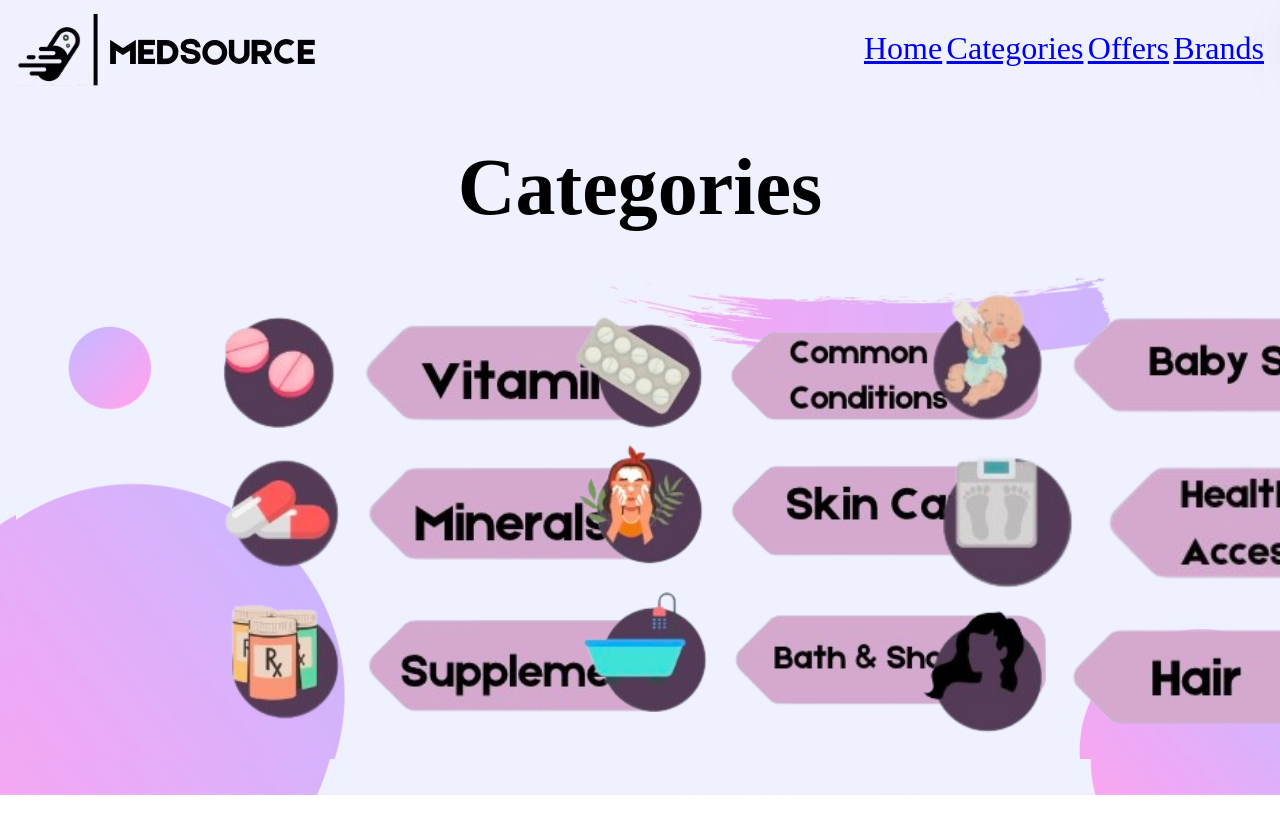
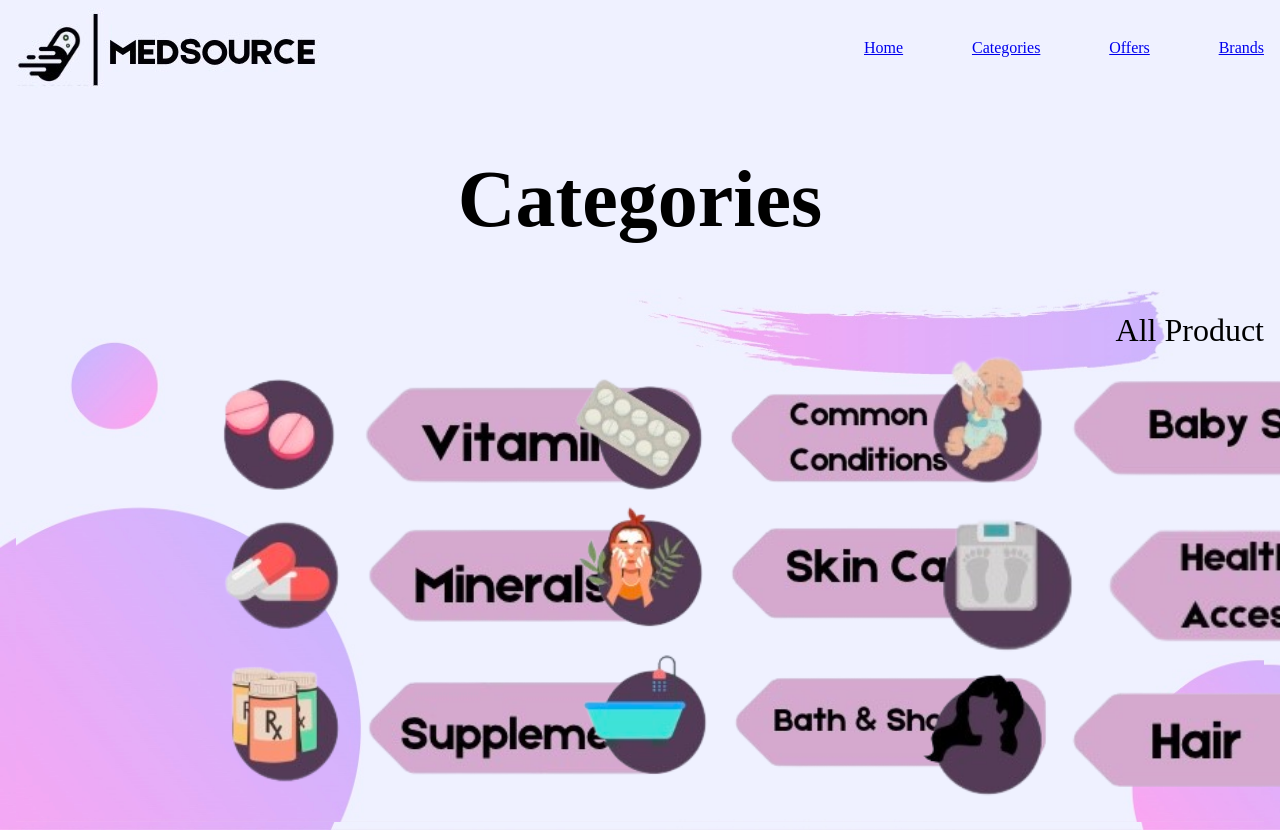
Before and after one commit to FahadIqbal1122/Med-Source, a React (Vite) app: page /Categories in a window 1280 px wide. Shown: the top 830 px of the page. Before the commit the page ends 800 px from the top, so only its background shows below. Built offline with nearby package versions, Linux system fonts and the light colour scheme.

Commit message:
add all product to categories

```diff
--- a/src/App.css
+++ b/src/App.css
@@ -5,7 +5,6 @@ body {
 }
 .nav-cont {
   height: 10vh;
-  font-size: xx-large;
   background-image: url('../public/images/logo.jpeg');
   background-repeat: no-repeat;
   display: flex;
@@ -16,6 +15,11 @@ body {
   display: flex;
   justify-content: space-between;
   align-items: center;
+}
+.pro {
+  display: flex;
+  justify-content: flex-end;
+  font-size: xx-large;
 }
 .Category-container {
   display: flex;
--- a/src/components/Categories.jsx
+++ b/src/components/Categories.jsx
@@ -9,13 +9,18 @@ const Categories = () => {
 
   return (
     <>
-      {' '}
-      <h1>Categories</h1>
+      <section>
+        <div>
+          <h1>Categories</h1>
+          <div className="pro">
+            <a onClick={() => handleSubmit('AllProduct')}>All Product</a>
+          </div>
+        </div>
+      </section>
       <div className="Category-container">
         <div className="Category-container1">
           <section>
             <button onClick={() => handleSubmit('vitamins')}>
-              {' '}
               <img width={500} src="../public/images/Vitamins.png" />
             </button>
           </section>
```
